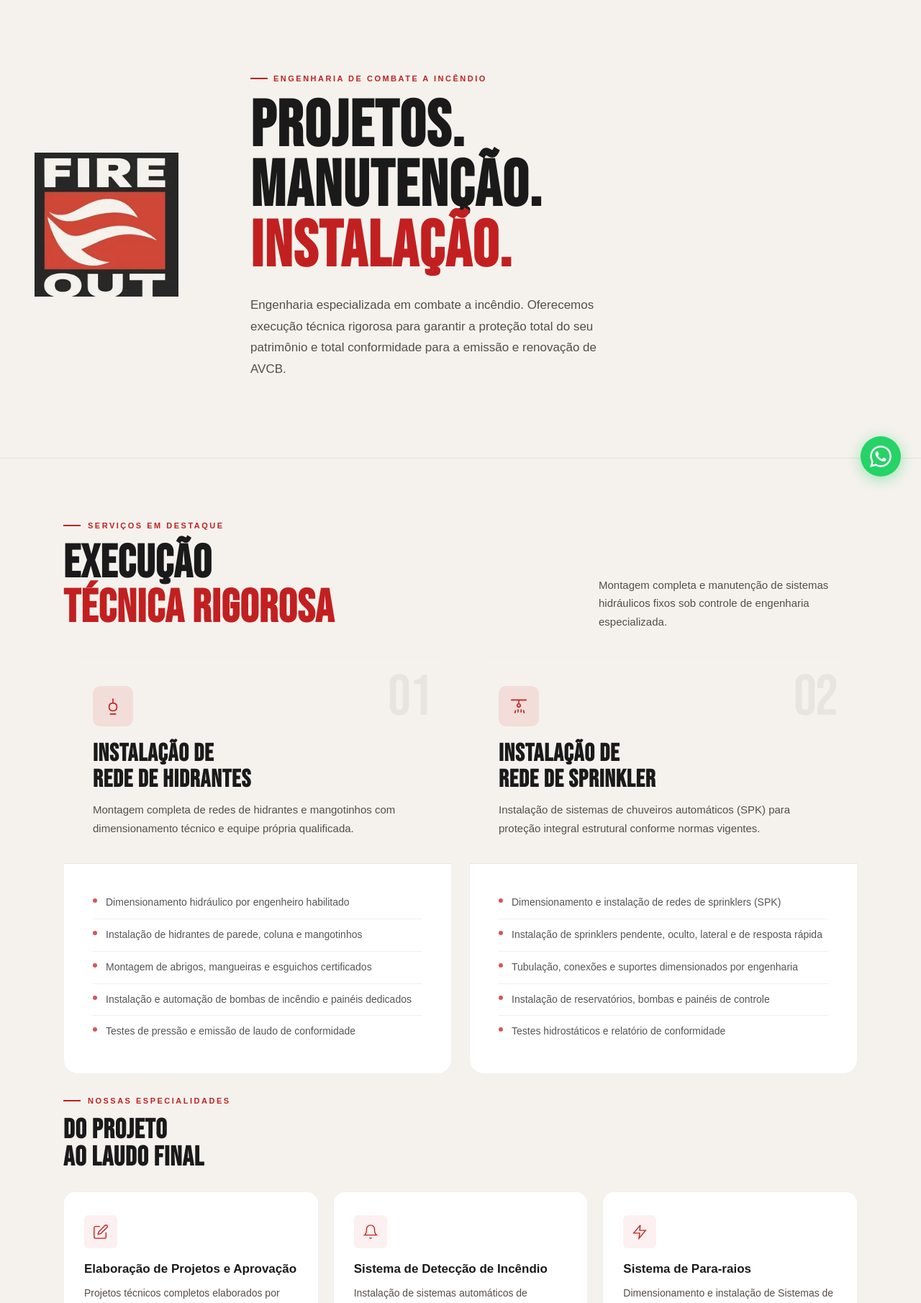
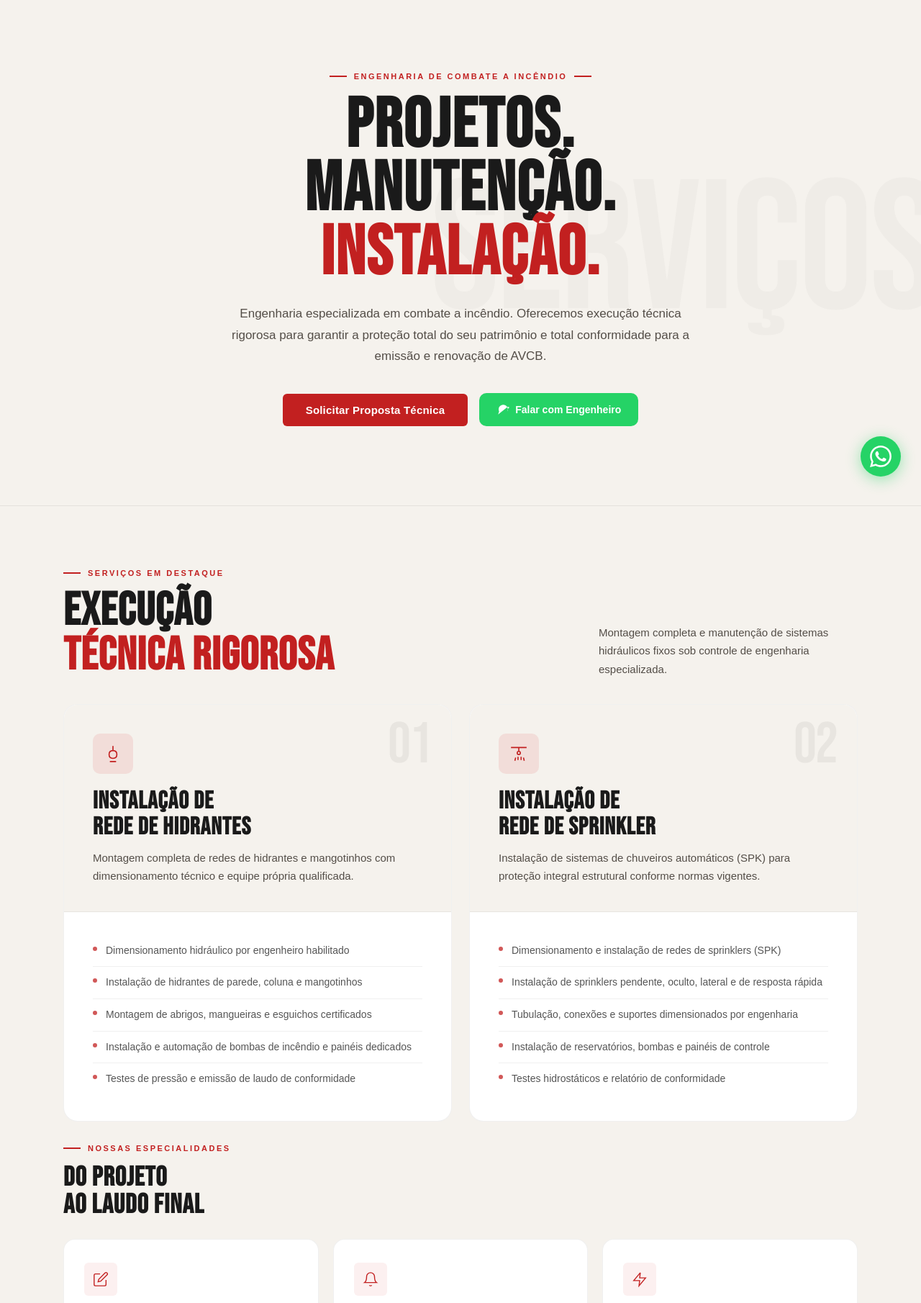
Before and after one commit to IgorLuna10/fire-out-web, a Laravel app: page /servicos in a window 1280 px wide. Shown: the part 110-1920 px from the top of the page at 72% size. Run offline with Laravel 12, Linux system fonts and the light colour scheme; style sheets or scripts are compiled from the project's sources; some web fonts are replaced.

Commit message:
fix(ui): redesign servicos hero to be centered, remove cropped dark-logo and add CTA buttons

```diff
--- a/resources/views/pages/servicos.blade.php
+++ b/resources/views/pages/servicos.blade.php
@@ -10,29 +10,38 @@
 /* ── HERO ── */
 .page-hero {
   margin-top:var(--nav-h); background:var(--off);
-  padding:96px 48px 108px; position:relative; overflow:hidden;
+  padding:100px 48px 110px; position:relative; overflow:hidden;
   border-bottom:1px solid rgba(0,0,0,.07);
 }
+.page-hero::before {
+  content:'SERVIÇOS'; position:absolute; right:-20px; top:50%; transform:translateY(-50%);
+  font-family:'Bebas Neue',sans-serif; font-size:clamp(140px,20vw,260px); letter-spacing:-4px;
+  color:rgba(0,0,0,.025); pointer-events:none; white-space:nowrap;
+}
 .page-hero-inner {
-  max-width:1200px; margin:0 auto; position:relative; z-index:1;
-  display:grid; grid-template-columns:220px 1fr; gap:80px; align-items:center;
-}
-.page-hero-logo img {
-  width:200px; height:auto; display:block; opacity:.9;
+  max-width:880px; margin:0 auto; position:relative; z-index:1;
+  text-align:center; display:flex; flex-direction:column; align-items:center;
 }
 .hero-eyebrow {
-  display:inline-flex; align-items:center; gap:8px;
+  display:inline-flex; align-items:center; gap:10px;
   font-size:11px; font-weight:700; letter-spacing:2.5px; text-transform:uppercase;
   color:var(--red); margin-bottom:20px;
 }
-.hero-eyebrow::before { content:''; width:24px; height:2px; background:var(--red); }
+.hero-eyebrow::before,
+.hero-eyebrow::after { content:''; width:24px; height:2px; background:var(--red); }
 .page-hero h1 {
   font-family:'Bebas Neue',sans-serif;
-  font-size:clamp(56px,7vw,92px); line-height:.93; letter-spacing:2px;
+  font-size:clamp(56px,7.5vw,96px); line-height:.92; letter-spacing:2px;
   color:var(--ink); margin-bottom:24px;
 }
 .page-hero h1 span { color:var(--red); }
-.page-hero-sub { font-size:17px; color:var(--warm); max-width:500px; line-height:1.75; }
+.page-hero-sub {
+  font-size:17px; color:var(--warm); max-width:640px; line-height:1.75;
+  margin:0 auto 36px;
+}
+.hero-actions {
+  display:flex; align-items:center; justify-content:center; gap:16px; flex-wrap:wrap;
+}
 
 /* ── FEATURED SERVICES (top 2) ── */
 .section-featured { padding:80px 0 0; }
@@ -171,10 +180,13 @@
   .dif-img        { display:none; }
   .page-wrap       { padding:0 24px; }
   .page-hero       { padding:72px 24px 84px; }
-  .page-hero-inner { grid-template-columns:1fr; gap:36px; }
-  .page-hero-logo  { display:none; }
+  .page-hero-inner { max-width:100%; }
 }
 @media(max-width:600px) {
+  .page-hero { padding:56px 20px 68px; }
+  .hero-actions { flex-direction:column; width:100%; }
+  .hero-actions .btn-red,
+  .hero-actions .btn-wa { width:100%; justify-content:center; }
   .strip-grid { grid-template-columns:1fr; }
   .logo-strip-item { flex:0 0 50%; }
   .logo-strip-item:nth-child(4n)        { border-right:1px solid rgba(0,0,0,.07); }
@@ -189,13 +201,15 @@
 <!-- HERO -->
 <div class="page-hero">
   <div class="page-hero-inner">
-    <div class="page-hero-logo">
-      <img src="{{ asset('img/logo/dark-logo.webp') }}" alt="Fire Out" width="140" height="140">
-    </div>
-    <div>
-      <div class="hero-eyebrow">Engenharia de Combate a Incêndio</div>
-      <h1>PROJETOS.<br>MANUTENÇÃO.<br><span>INSTALAÇÃO.</span></h1>
-      <p class="page-hero-sub">Engenharia especializada em combate a incêndio. Oferecemos execução técnica rigorosa para garantir a proteção total do seu patrimônio e total conformidade para a emissão e renovação de AVCB.</p>
+    <div class="hero-eyebrow">Engenharia de Combate a Incêndio</div>
+    <h1>PROJETOS.<br>MANUTENÇÃO.<br><span>INSTALAÇÃO.</span></h1>
+    <p class="page-hero-sub">Engenharia especializada em combate a incêndio. Oferecemos execução técnica rigorosa para garantir a proteção total do seu patrimônio e total conformidade para a emissão e renovação de AVCB.</p>
+    <div class="hero-actions">
+      <a href="{{ route('contato') }}" class="btn-red">Solicitar Proposta Técnica</a>
+      <a href="https://wa.me/5521966969836" target="_blank" class="btn-wa" onclick="return gtag_report_conversion('https://wa.me/5521966969836');">
+        <svg width="18" height="18" viewBox="0 0 24 24" fill="currentColor"><path d="M21 11.5a8.38 8.38 0 01-.9 3.8 8.5 8.5 0 014.7-7.6 8.38 8.38 0 01-3.8-.9L3 21l1.9-5.7a8.38 8.38 0 01-.9-3.8 8.5 8.5 0 014.7-7.6 8.38 8.38 0 013.8-.9h.5a8.48 8.48 0 018 8v.5z"/></svg>
+        Falar com Engenheiro
+      </a>
     </div>
   </div>
 </div>
```
